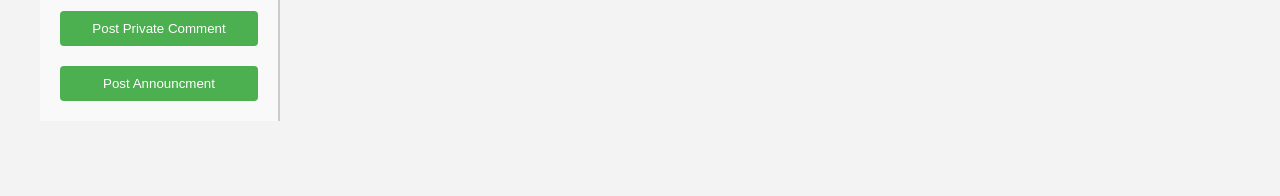
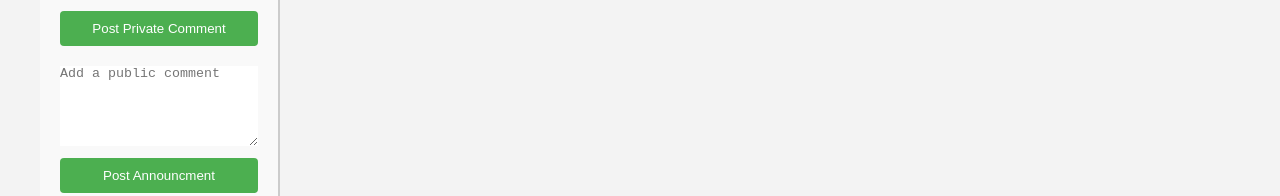
Before and after one commit to AhmadAbouAmoun/e_learning_website, a React (Create React App) app: page /homepage/Enrolled/course-info/1 in a window 1280 px wide. Shown: the part 307-503 px from the top of the page. Built offline with nearby package versions, Linux system fonts and the light colour scheme; no server answers.

Commit message:
linked the state into its text section

```diff
--- a/src/components/commentSection.js
+++ b/src/components/commentSection.js
@@ -103,6 +103,14 @@ const CommentSection = ({id}) => {
                     <p></p>
                 </div>
             </div>
+            <textarea
+                placeholder="Add a public comment"
+                style={{width: "100%", marginBottom: "10px", height: "80px"}}
+                onChange={(e) => {
+                    setAnnouncment(e.target.value);
+                    console.log(announcment);
+                }}
+            />
             <button style={{width: "100%"}} onClick={() => CreateComment("private", pri)}>
                 {" "}
                 Post Announcment{" "}
```
